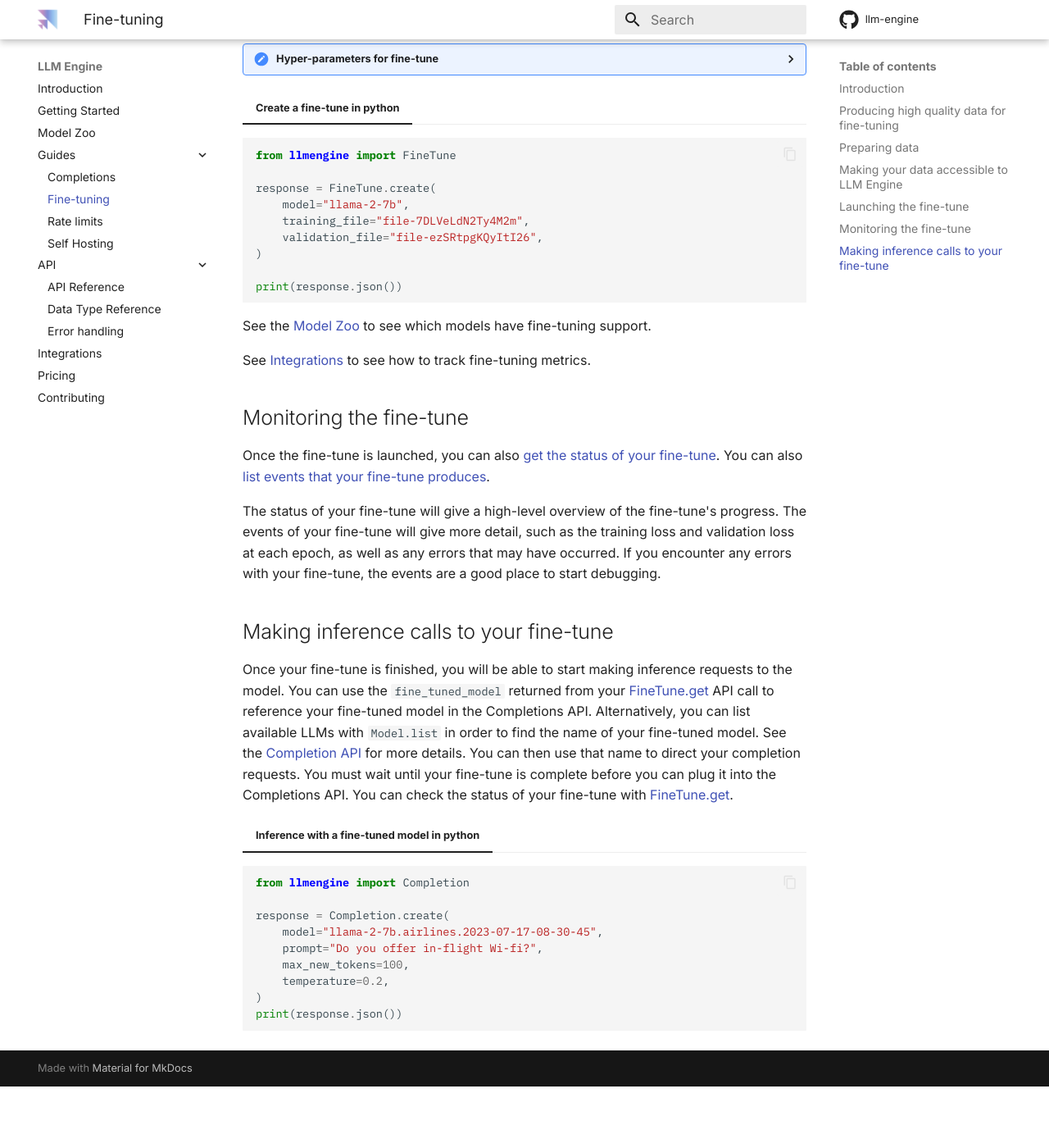
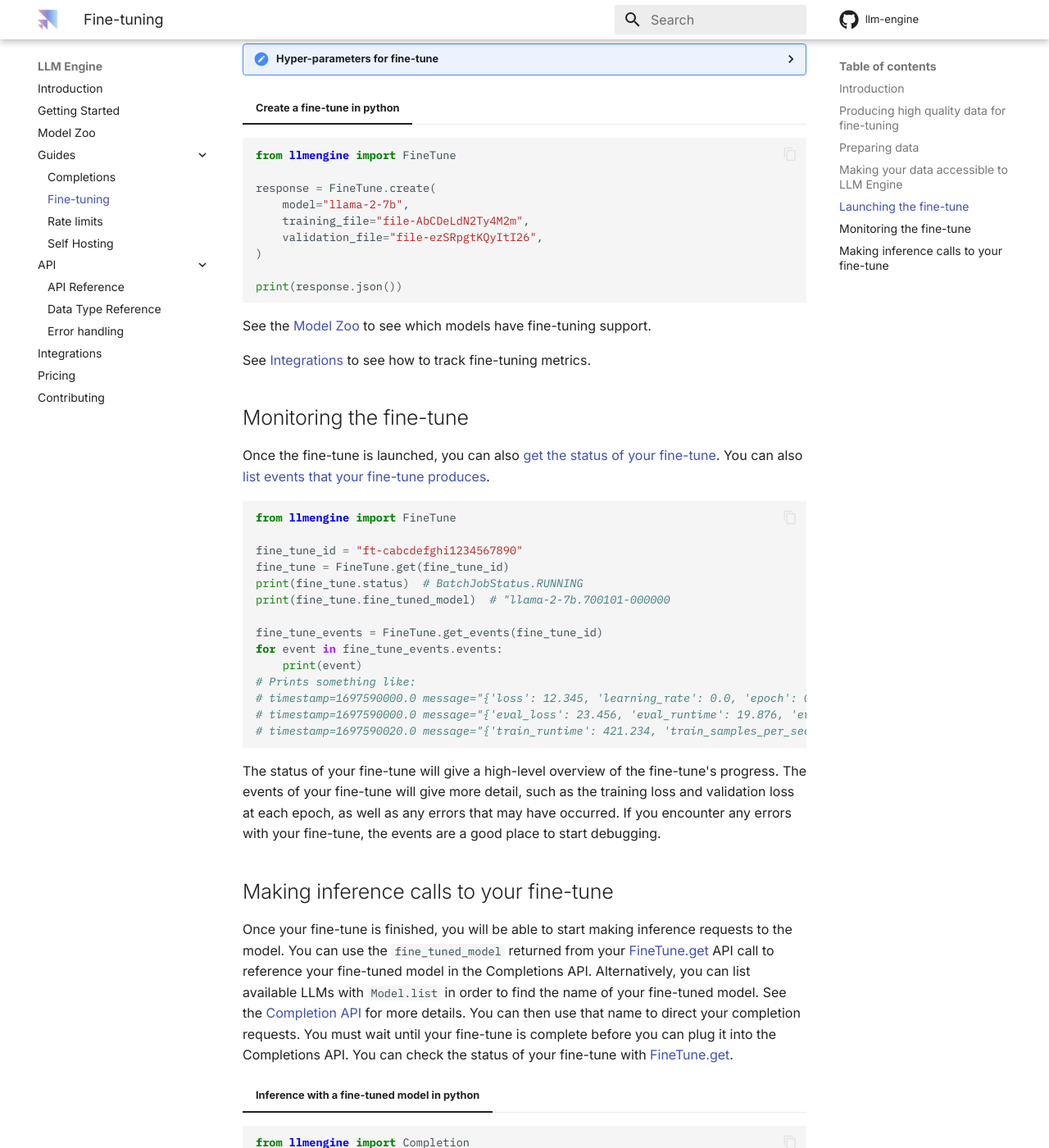
Before and after one commit to scaleapi/llm-engine, an MkDocs documentation site: the page built from docs/guides/fine_tuning.md, in a window 1280 px wide and 1400 px high, scrolled down 2273 px. Shown: the whole window at 82% size. Built offline with MkDocs 1.6.1 and Material for MkDocs 9.7.7, drawn with Linux system fonts in a browser that asks for light colours; comment, search, counter and statistics services are not loaded; before the commit the page ends 3598 px from its top, so only the background shows below that.

Commit message:
add code snippet

````diff
--- a/docs/guides/fine_tuning.md
+++ b/docs/guides/fine_tuning.md
@@ -141,8 +141,8 @@
 
 response = FineTune.create(
     model="llama-2-7b",
-    training_file="file-7DLVeLdN2Ty4M2m",
-    validation_file="file-ezSRtpgKQyItI26",
+    training_file="file-AbCDeLdN2Ty4M2m",
+    validation_file="file-ezSRpgtKQyItI26",
 )
 
 print(response.json())
@@ -156,6 +156,24 @@
 
 Once the fine-tune is launched, you can also [get the status of your fine-tune](../../api/python_client/#llmengine.fine_tuning.FineTune.get).
 You can also [list events that your fine-tune produces](../../api/python_client/#llmengine.fine_tuning.FineTune.get_events).
+```python
+from llmengine import FineTune
+
+fine_tune_id = "ft-cabcdefghi1234567890"
+fine_tune = FineTune.get(fine_tune_id)
+print(fine_tune.status)  # BatchJobStatus.RUNNING
+print(fine_tune.fine_tuned_model)  # "llama-2-7b.700101-000000
+
+fine_tune_events = FineTune.get_events(fine_tune_id)
+for event in fine_tune_events.events:
+    print(event)
+# Prints something like:
+# timestamp=1697590000.0 message="{'loss': 12.345, 'learning_rate': 0.0, 'epoch': 0.97}" level='info'
+# timestamp=1697590000.0 message="{'eval_loss': 23.456, 'eval_runtime': 19.876, 'eval_samples_per_second': 4.9, 'eval_steps_per_second': 4.9, 'epoch': 0.97}" level='info'
+# timestamp=1697590020.0 message="{'train_runtime': 421.234, 'train_samples_per_second': 2.042, 'train_steps_per_second': 0.042, 'total_flos': 123.45, 'train_loss': 34.567, 'epoch': 0.97}" level='info'
+
+
+```
 
 The status of your fine-tune will give a high-level overview of the fine-tune's progress.
 The events of your fine-tune will give more detail, such as the training loss and validation loss at each epoch,
````
